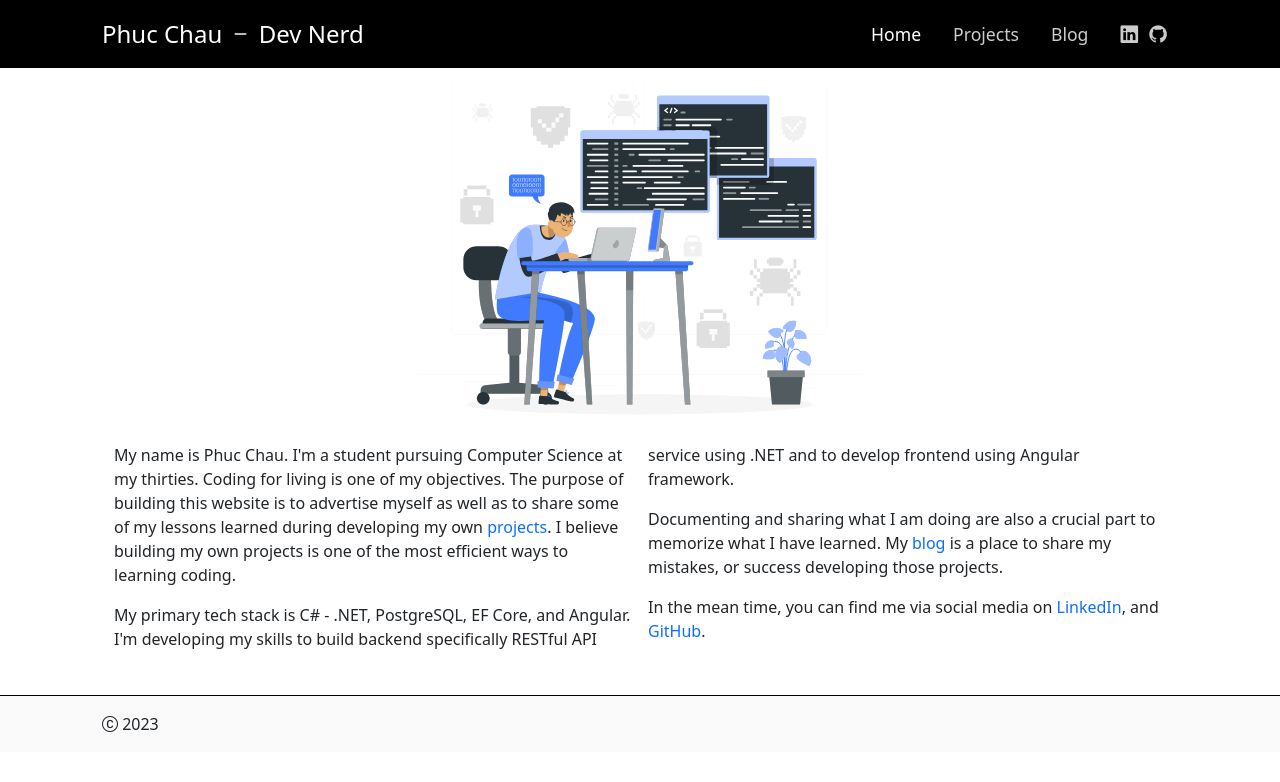
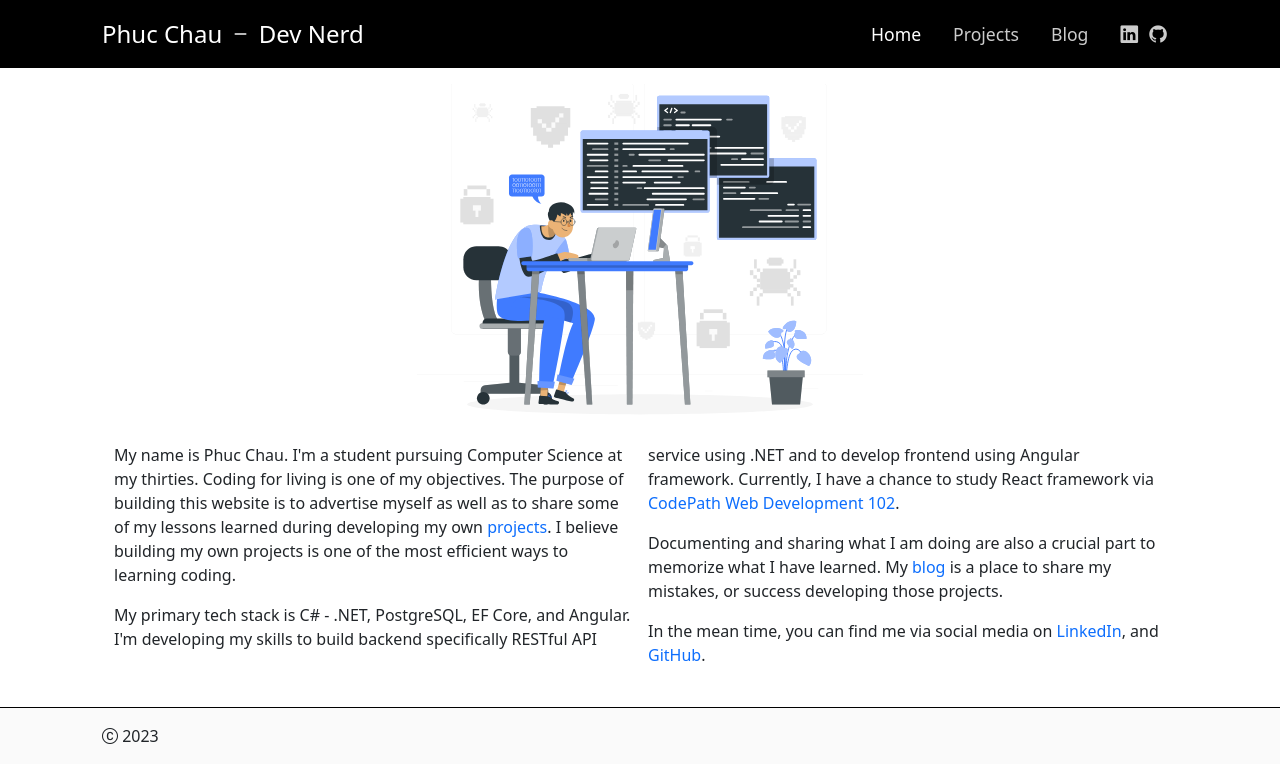
Before and after one commit to PhucNChau/personal-website, an Angular app: page / in a window 1280 px wide. Shown: the top 782 px of the page. Built offline with nearby package versions, Linux system fonts and the light colour scheme.

Commit message:
Add content homepage

```diff
--- a/src/app/home/home.component.html
+++ b/src/app/home/home.component.html
@@ -5,7 +5,7 @@
   <div class="container py-3">
     <div class="content">
       <p>My name is Phuc Chau. I'm a student pursuing Computer Science at my thirties.  Coding for living is one of my objectives. The purpose of building this website is to advertise myself as well as to share some of my lessons learned during developing my own <a [routerLink]="['./projects']">projects</a>. I believe building my own projects is one of the most efficient ways to learning coding.</p>
-      <p>My primary tech stack is C# - .NET, PostgreSQL, EF Core, and Angular. I'm developing my skills to build backend specifically RESTful API service using .NET and to develop frontend using Angular framework.</p>
+      <p>My primary tech stack is C# - .NET, PostgreSQL, EF Core, and Angular. I'm developing my skills to build backend specifically RESTful API service using .NET and to develop frontend using Angular framework. Currently, I have a chance to study React framework via <a href="https://www.codepath.org/courses/web-development">CodePath Web Development 102</a>.</p>
       <p>Documenting and sharing what I am doing are also a crucial part to memorize what I have learned. My <a [routerLink]="['./blog']">blog</a> is a place to share my mistakes, or success developing those projects.</p>
       <p>In the mean time, you can find me via social media on <a href="https://www.linkedin.com/in/phucnchau/">LinkedIn</a>, and <a href="https://github.com/PhucNChau">GitHub</a>.</p>
     </div>
--- a/src/global-styles.scss
+++ b/src/global-styles.scss
@@ -18,6 +18,7 @@ $text-color-light: #fff;
 
 body, html {
   height: 100%;
+  min-height: 100vh;
 }
 a {
   @include no-text-decoration-link;
--- a/src/styles.css
+++ b/src/styles.css
@@ -1,5 +1,6 @@
 body, html {
   height: 100%;
+  min-height: 100vh;
 }
 
 a {
```
Also changed, not shown: 1 other file (tests, documents, lock files or other folders).
